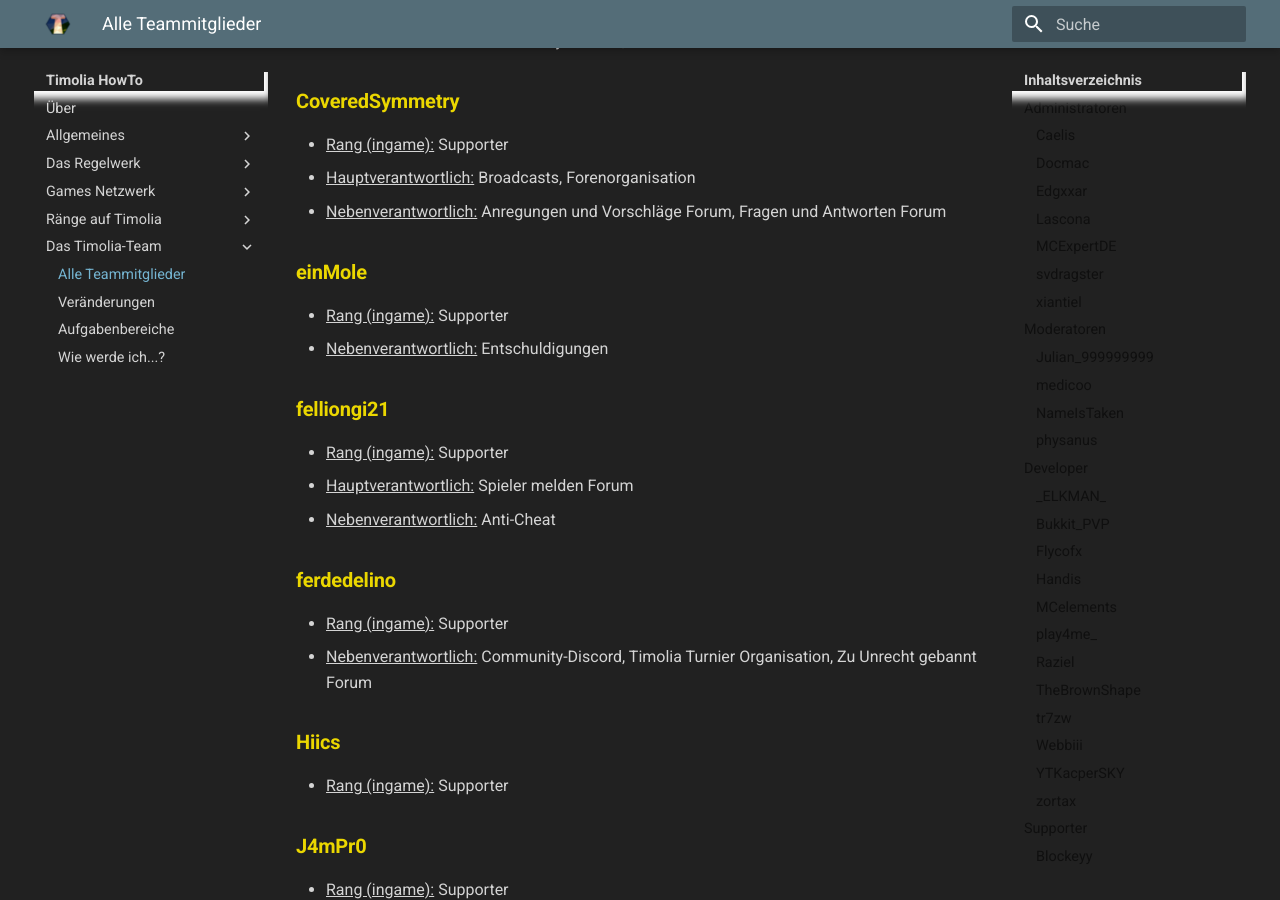
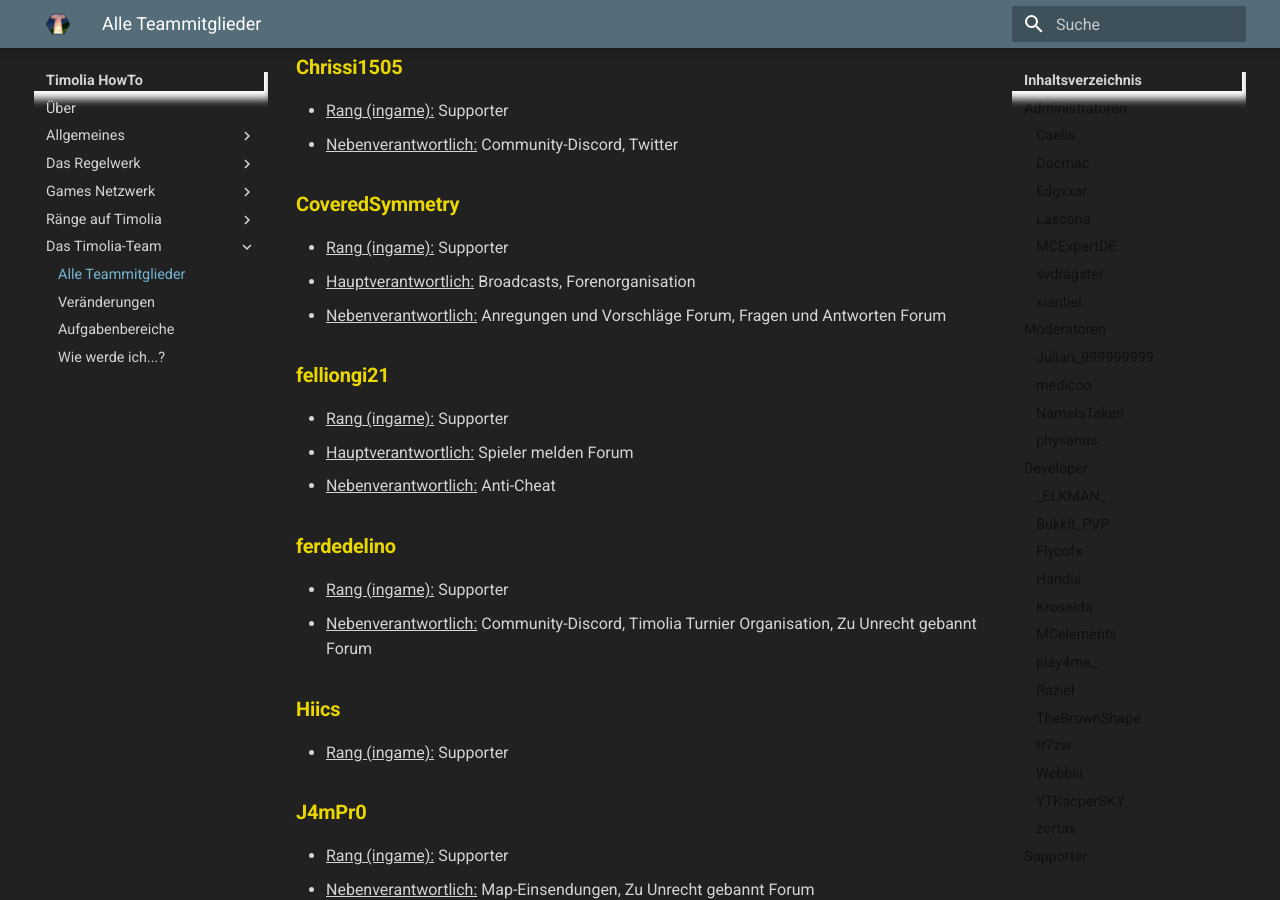
Before and after one commit to TimoliaDE/HowTo, an MkDocs documentation site: the page built from docs/team/members.md, in a window 1280 px wide and 900 px high, scrolled down 4543 px. Built offline with MkDocs 1.6.1 and Material for MkDocs 9.7.7, drawn with Linux system fonts in a browser that asks for light colours; old or Windows-style settings are respelled for this version of MkDocs; some of the changed text lies outside the part shown.

Commit message:
Update members.md

```diff
--- a/docs/team/members.md
+++ b/docs/team/members.md
@@ -78,6 +78,9 @@ Sie kümmern sich um die Timolia-Plugins, entwickeln neue Features und Spielmodi
 ### <strong><span class='developer'>Handis</span></strong>
 - <u>Rang (ingame):</u> Developer
 
+### <strong><span class='developer'>Kroseida</span></strong>
+- <u>Rang (ingame):</u> Developer
+
 ### <strong><span class='developer'>MCelements</span></strong>
 - <u>Rang (ingame):</u> Developer
 - <u>Hauptverantwortlich:</u> TeamSpeak
@@ -128,10 +131,6 @@ Sie stehen für alle grundlegenden Fragen und Reports zur Verfügung und sind di
 - <u>Hauptverantwortlich:</u> Broadcasts, Forenorganisation
 - <u>Nebenverantwortlich:</u> Anregungen und Vorschläge Forum, Fragen und Antworten Forum
 
-### <strong><span class='supporter'>einMole</span></strong>
-- <u>Rang (ingame):</u> Supporter
-- <u>Nebenverantwortlich:</u> Entschuldigungen
-
 ### <strong><span class='supporter'>felliongi21</span></strong>
 - <u>Rang (ingame):</u> Supporter
 - <u>Hauptverantwortlich:</u> Spieler melden Forum
@@ -176,10 +175,6 @@ Sie stehen für alle grundlegenden Fragen und Reports zur Verfügung und sind di
 ### <strong><span class='supporter'>xTessia</span></strong>
 - <u>Rang (ingame):</u> Supporterin
 - <u>Nebenverantwortlich:</u> Broadcasts, Entschuldigungen, TeamSpeak, Twitter, YouTuber-Ränge
-
-### <strong><span class='supporter'>CriticalSiq</span></strong>
-- <u>Rang (ingame):</u> Supporter
-- <u>Nebenverantwortlich:</u> Entschuldigungen
 
 
 ## Builder
```
